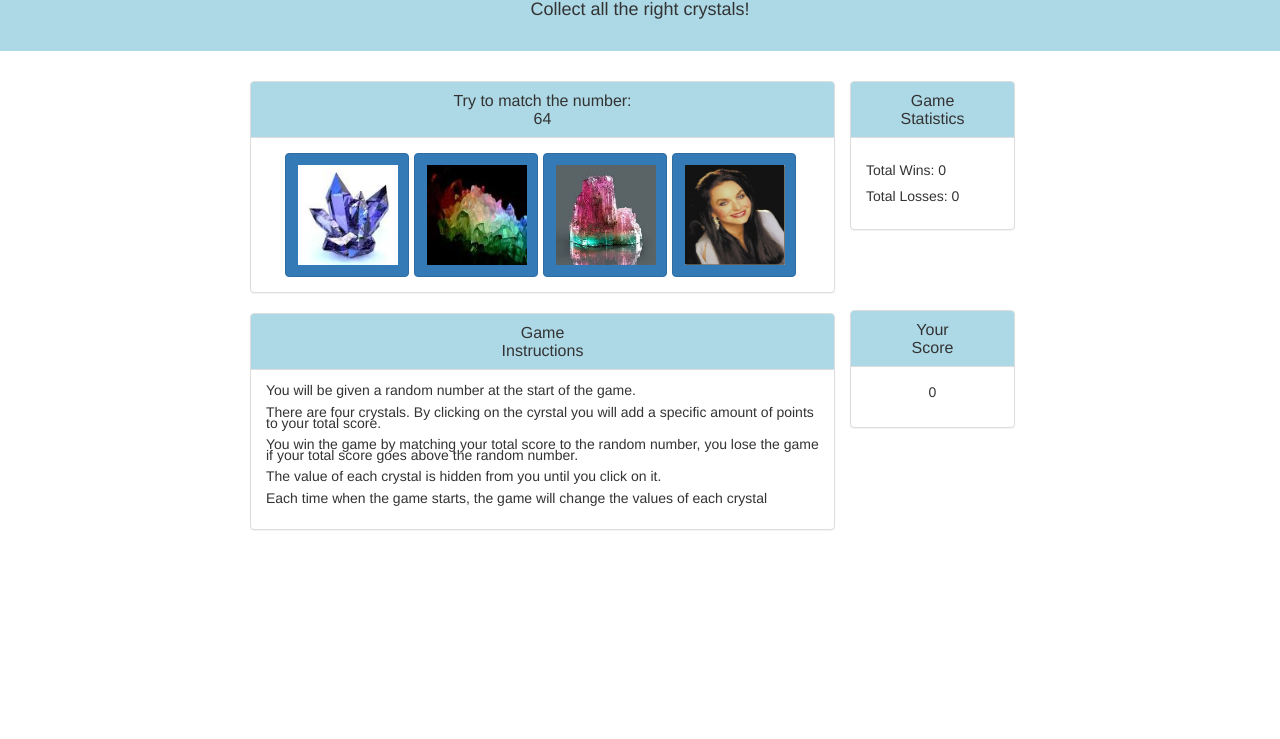
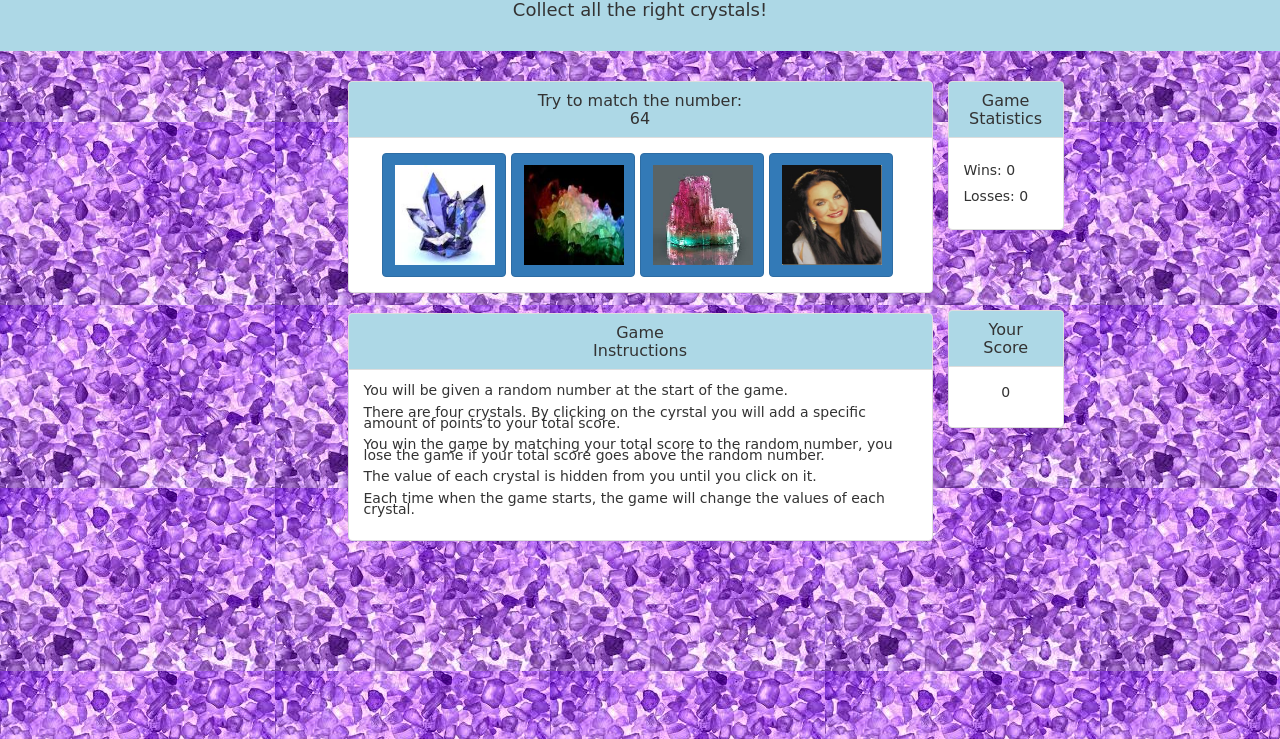
Before and after one commit to tsdcanavan/week-4-game, a plain HTML site: page index.html in a window 1280 px wide. Shown: the part 61-800 px from the top of the page. Drawn offline with nearby package versions, Linux system fonts and the light colour scheme; a web font is replaced by a local one.

Commit message:
extra jquery formatting

```diff
--- a/assets/css/style.css
+++ b/assets/css/style.css
@@ -1,6 +1,13 @@
+body {
+	font-family: 'Sedgwick Ave', 'Sedgwick Ave Display', cursive, sans-serif;
+	background-color: powderblue;
+	background-image: url("../images/crystal-background.jpg");
+}
+
 .tc-jumbotron {
 	height: 8em;
 	background-color: lightblue;
+	font-family: 'Sedgwick Ave Display', cursive, sans-serif;
 }
 
 .tc-text-center {
--- a/assets/javascript/game.js
+++ b/assets/javascript/game.js
@@ -12,33 +12,29 @@ var crystalMax = 12;
 var crystalNumber = 0;
 var winCount = 0;
 var loseCount = 0;
+var crystalButton;
 
-// Load the win/lose panel
-    crystalButton = $("<h5>");
-    crystalButton.text("Total Wins: " + winCount);
-    $("#score-board").html(crystalButton);
-    crystalButton = $("<h5>");
-    crystalButton.text("Total Losses: " + loseCount);
-    $("#score-board").append(crystalButton);
-
-// Load/initialize the your score panel
-    crystalButton = $("<p>");
-    crystalButton.text(userNumber);
-    $("#score").html(crystalButton);
 
 
 // Load initial values
 function initialLoad() {
-//function targetLoad() {
-    // Assign a random number for the target number
+// targetLoad() {
+// Assign a random number for the target number
     targetNumber=Math.floor(Math.random() * (targetMax - targetMin + 1)) + targetMin;
-    $("#game-total").text(targetNumber);
+    crystalButton = $("<h3>");
+    crystalButton.addClass("panel-title");
+    crystalButton.text("Try to match the number: ");
+    $("#game-total").html(crystalButton);
+    crystalButton = $("<h3>");
+    crystalButton.addClass("panel-title");
+    crystalButton.text(targetNumber);
+    $("#game-total").append(crystalButton);
 
 
-//function crystalLoad() {
-  // Assign a random number to each of the 4 crystals
+// crystalLoad() {
+// Assign a random number to each of the 4 crystals and add the button to the screen
   crystalNumber=Math.floor(Math.random() * (crystalMax - crystalMin + 1)) + crystalMin;
-  var crystalButton = $("<button>");
+  crystalButton = $("<button>");
   crystalButton.attr("value", crystalNumber);
   crystalButton.attr("id", "button-1")
   crystalButton.addClass("btn btn-primary number tc-btn");
@@ -65,6 +61,7 @@ function initialLoad() {
   crystalButton.addClass("btn btn-primary number tc-btn");
   $("#buttons").append(crystalButton);
 
+// Add the image to each button, this will need some logic cleanup to do with less code
   crystalButton = $("<img>");
   crystalButton.attr("src", "assets/images/crystal1.jpg");
   crystalButton.attr("alt", "crystal image");
@@ -85,9 +82,64 @@ function initialLoad() {
   crystalButton.attr("alt", "crystal gayle");
   $("#button-4").html(crystalButton);
 
+// Add the initial score to the screen
+  crystalButton = $("<h3>");
+  crystalButton.text("Your");
+  crystalButton.addClass("panel-title");
+  $("#score-head").html(crystalButton);
+  crystalButton = $("<h3>");
+  crystalButton.text("Score");
+  crystalButton.addClass("panel-title");
+  $("#score-head").append(crystalButton);
+
   crystalButton = $("<p>");
   crystalButton.text(userNumber);
   $("#score").html(crystalButton);
+
+// Load the win/lose panel
+  crystalButton = $("<h3>");
+  crystalButton.text("Game");
+  crystalButton.addClass("panel-title");
+  $("#score-board-head").html(crystalButton);
+  crystalButton = $("<h3>");
+  crystalButton.text("Statistics");
+  crystalButton.addClass("panel-title");
+  $("#score-board-head").append(crystalButton);
+
+  crystalButton = $("<h5>");
+  crystalButton.text("Wins: " + winCount);
+  $("#score-board").html(crystalButton);
+  crystalButton = $("<h5>");
+  crystalButton.text("Losses: " + loseCount);
+  $("#score-board").append(crystalButton);
+
+// load the instruction panel
+  crystalButton = $("<p>");
+  crystalButton.text("You will be given a random number at the start of the game.");
+  $("#instructions").html(crystalButton);
+  crystalButton = $("<p>");
+  crystalButton.text("There are four crystals. By clicking on the cyrstal you will add a specific amount of points to your total score.");
+  $("#instructions").append(crystalButton);
+  crystalButton = $("<p>");
+  crystalButton.text("You win the game by matching your total score to the random number, you lose the game if your total score goes above the random number.");
+  $("#instructions").append(crystalButton);
+  crystalButton = $("<p>");
+  crystalButton.text("The value of each crystal is hidden from you until you click on it.");
+  $("#instructions").append(crystalButton);
+  crystalButton = $("<p>");
+  crystalButton.text("Each time when the game starts, the game will change the values of each crystal.");
+  $("#instructions").append(crystalButton);
+
+// load the jumbotron
+  crystalButton = $("<h2>");
+  crystalButton.text("Crystal Collector");
+  crystalButton.addClass("text-center tc-text-center");
+  $("#jumbo").html(crystalButton);
+  crystalButton = $("<h4>");
+  crystalButton.text("Collect all the right crystals!");
+  crystalButton.addClass("text-center");
+  $("#jumbo").append(crystalButton);
+
 
 }
 
--- a/index.html
+++ b/index.html
@@ -2,7 +2,9 @@
 <html lang="en">
 <head>
     <meta charset="UTF-8">
-    <title>jQuery Calculator</title>
+    <title>Crystal Collector</title>
+    <!-- Load the font -->
+    <link href="https://fonts.googleapis.com/css?family=Sedgwick+Ave|Sedgwick+Ave+Display" rel="stylesheet">
 
     <!-- Added link to the jQuery Library -->
     <script src="https://cdnjs.cloudflare.com/ajax/libs/jquery/3.2.1/jquery.min.js"></script>
@@ -14,9 +16,7 @@
 <body>
 
 <!-- Jumbotron for Title -->
-<div class="jumbotron tc-jumbotron">
-    <h2 class="text-center tc-text-center">Crystal Collector</h2>
-    <h4 class="text-center">Collect all the right crystals!</h4>
+<div class="jumbotron tc-jumbotron" id="jumbo">
 </div>
 
 <div class="container">
@@ -24,14 +24,13 @@
     <div class="row">
 
         <!-- Crystal Panel -->
-        <div class="col-lg-2">
+        <div class="col-lg-3">
         </div>
 
         <div class="col-lg-6 text-center">
            <div class="row">
             <div class="panel panel-default">
-                <div class="panel-heading">
-                    <h3 class="panel-title">Try to match the number: </h3><h3 class="panel-title" id="game-total">*35*</h3>
+                <div class="panel-heading" id="game-total">
                 </div>
 
                 <div class="panel-body text-center" id="buttons">
@@ -45,24 +44,17 @@
                 <h3 class="panel-title">Instructions</h3>
             </div>
             <div class="panel-body text-left" id="instructions">
-                <p>You will be given a random number at the start of the game.</p>
-                <p>There are four crystals. By clicking on the cyrstal you will add a specific amount of points to your total score.</p>
-                <p>You win the game by matching your total score to the random number, you lose the game if your total score goes above the random number.</p>
-                <p>The value of each crystal is hidden from you until you click on it.</p>
-                <p>Each time when the game starts, the game will change the values of each crystal</p>
             </div>
         </div>
 
           </div>
         </div>
 
-      <div class="col-lg-4 text-center">
+      <div class="col-lg-3 text-center">
       <div class="row">
       <div class="col-lg-6 text-center">
         <div class="panel panel-default">
-            <div class="panel-heading">
-                <h3 class="panel-title">Game</h3>
-                <h3 class="panel-title">Statistics</h3>
+            <div class="panel-heading" id="score-board-head">
             </div>
             <div class="panel-body text-left" id="score-board">
             </div>
@@ -77,12 +69,9 @@
       <div class="row">
       <div class="col-lg-6 text-center">
         <div class="panel panel-default">
-            <div class="panel-heading">
-                <h3 class="panel-title">Your</h3>
-                <h3 class="panel-title">Score</h3>
+            <div class="panel-heading" id="score-head">
             </div>
             <div class="panel-body" id="score">
-                <p id="score"></p>
             </div>
         </div>
       </div>
```
Also changed, not shown: assets/images/crystal-background-444991507.jpg (added), assets/images/crystal-background.jpg (added).
